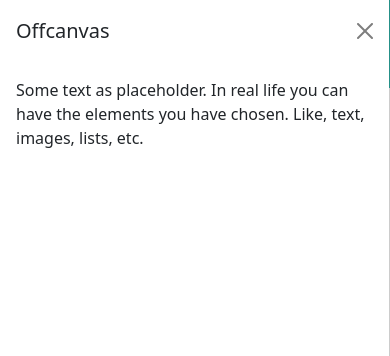
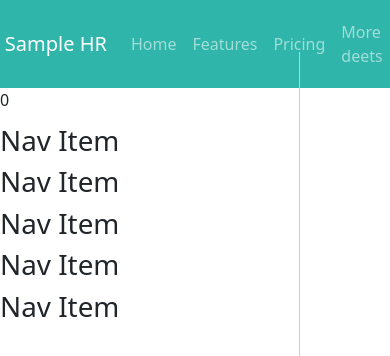
Before and after one commit to comu2e/next-spa, a Next.js app: page /users in a window 390 px wide. Shown: the top 356 px of the page. Built offline with nearby package versions, Linux system fonts and the light colour scheme; no server answers.

Commit message:
add: sidebar sample 追加(responsive ではないため後に改修

```diff
--- a/src/assets/common.scss
+++ b/src/assets/common.scss
@@ -35,9 +35,10 @@ nav {
   width: 15%;
   height: 100%;
   z-index: 100;
-  padding-bottom: 52px;
+  //padding-bottom: 52px;
   overflow: scroll;
   border-right: 1px solid #CCCCCC;
+  padding: 48px 0 0;
 
   ul li.nav-item {
     margin-top: 10px;
@@ -59,3 +60,26 @@ nav {
     color: var(--bs-primary);
   }
 }
+
+//.side-bar {
+//  height: 100% !important;
+//  display: flex;
+//  flex-direction: column;
+//  border-right: 1px solid;
+//  border-radius: 0;
+//  border-color: rgba(64, 194, 133, 0.693);
+//  background-color: rgb(255, 255, 255);
+//  transition: 0.8s ease;
+//}
+//.toggle-menu {
+//  height: 50px;
+//  border-top-right-radius: 10rem;
+//  border-bottom-right-radius: 9rem;
+//  width: 10px;
+//  position: absolute;
+//  outline: none;
+//  z-index: 1;
+//  background-color: rgba(64, 194, 133, 0.693);
+//  border-color: rgba(64, 194, 133, 0.693);
+//  border-left: 0;
+//}
--- a/src/components/_layouts/Layout.tsx
+++ b/src/components/_layouts/Layout.tsx
@@ -33,7 +33,13 @@ const Layout = ({ children, title = 'title' }) => {
 
           <Container fluid>
             { !isLoginPage &&
-            <Sidebar />
+            <Sidebar width={300} height={"100vh"}>
+              <h1>Nav Item</h1>
+              <h1>Nav Item</h1>
+              <h1>Nav Item</h1>
+              <h1>Nav Item</h1>
+              <h1>Nav Item</h1>
+            </Sidebar>
             }
 
             <div className="content-box container-fluid d-flex justify-content-center">
--- a/src/components/_partials/Sidebar.tsx
+++ b/src/components/_partials/Sidebar.tsx
@@ -6,27 +6,50 @@ import {useState} from "react";
  * Sidebar のコンポーネント
  * @constructor
  */
-const Sidebar = () => {
-  const [show, setShow] = useState(true);
+const Sidebar = ({width, height, children}) => {
+  const [xPosition, setX] = React.useState(-width);
 
-  const handleClose = () => setShow(false);
-  const handleShow = () => setShow(true);
+  const toggleMenu = () => {
+    if (xPosition < 0) {
+      setX(0);
+    } else {
+      setX(-width);
+    }
+  };
 
+  React.useEffect(() => {
+    setX(0);
+  }, []);
   return (
       <>
-        <Button variant="primary" onClick={handleShow}>
-          Launch
-        </Button>
+        <nav
+            className="sidebar"
+            style={{
+              transform: `translatex(${xPosition}px)`,
+              width: width,
+              minHeight: height
+            }}
+        >
+          <button
+              onClick={() => toggleMenu()}
+              className="toggle-menu"
+              style={{
+                transform: `translate(${width}px, 20vh)`
+              }}
+          ></button>
+          <div className="content">{children}</div>
+        </nav>
 
-        <Offcanvas show={show} onHide={handleClose}>
-          <Offcanvas.Header closeButton>
-            <Offcanvas.Title>Offcanvas</Offcanvas.Title>
-          </Offcanvas.Header>
-          <Offcanvas.Body>
-            Some text as placeholder. In real life you can have the elements you
-            have chosen. Like, text, images, lists, etc.
-          </Offcanvas.Body>
-        </Offcanvas>
+
+        {/*<Offcanvas show={show} onHide={handleClose}>*/}
+        {/*  <Offcanvas.Header closeButton>*/}
+        {/*    <Offcanvas.Title>Offcanvas</Offcanvas.Title>*/}
+        {/*  </Offcanvas.Header>*/}
+        {/*  <Offcanvas.Body>*/}
+        {/*    Some text as placeholder. In real life you can have the elements you*/}
+        {/*    have chosen. Like, text, images, lists, etc.*/}
+        {/*  </Offcanvas.Body>*/}
+        {/*</Offcanvas>*/}
       </>
   )
 
```
